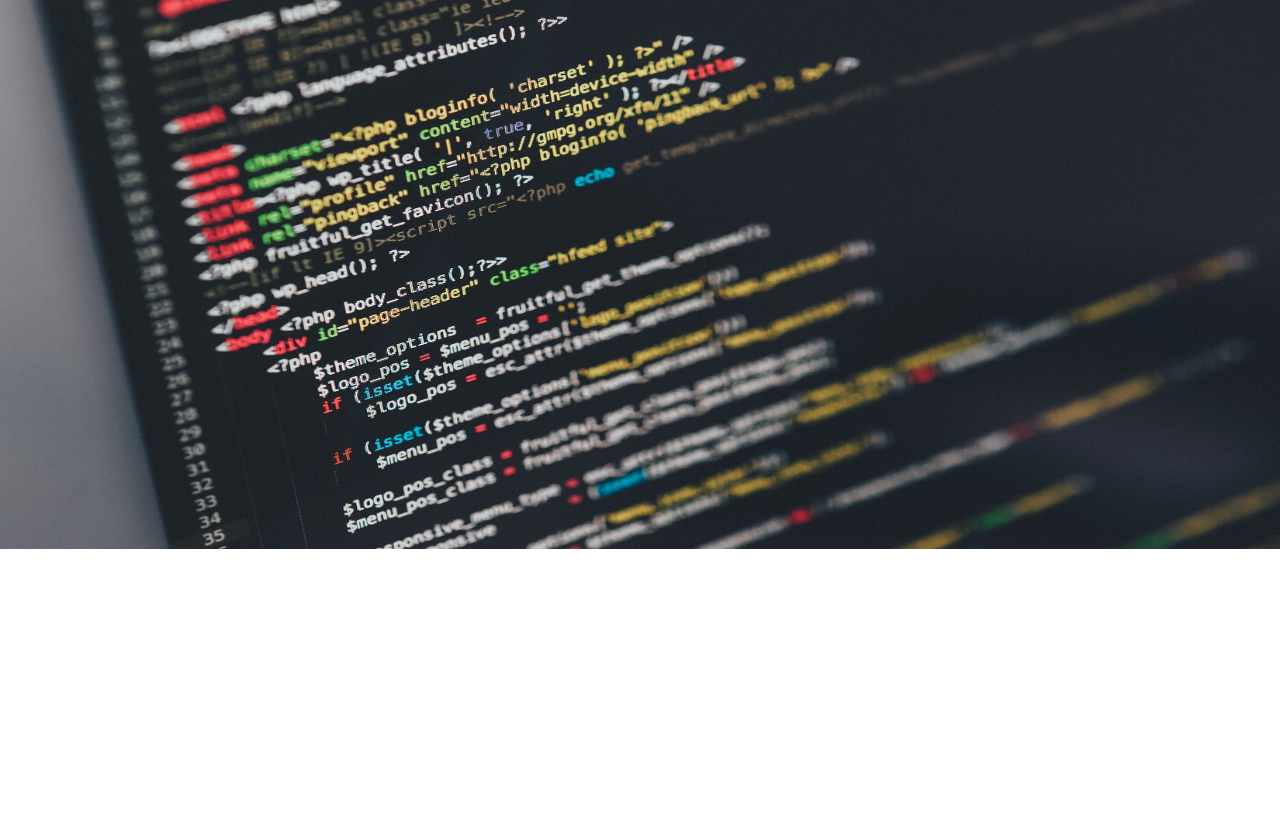
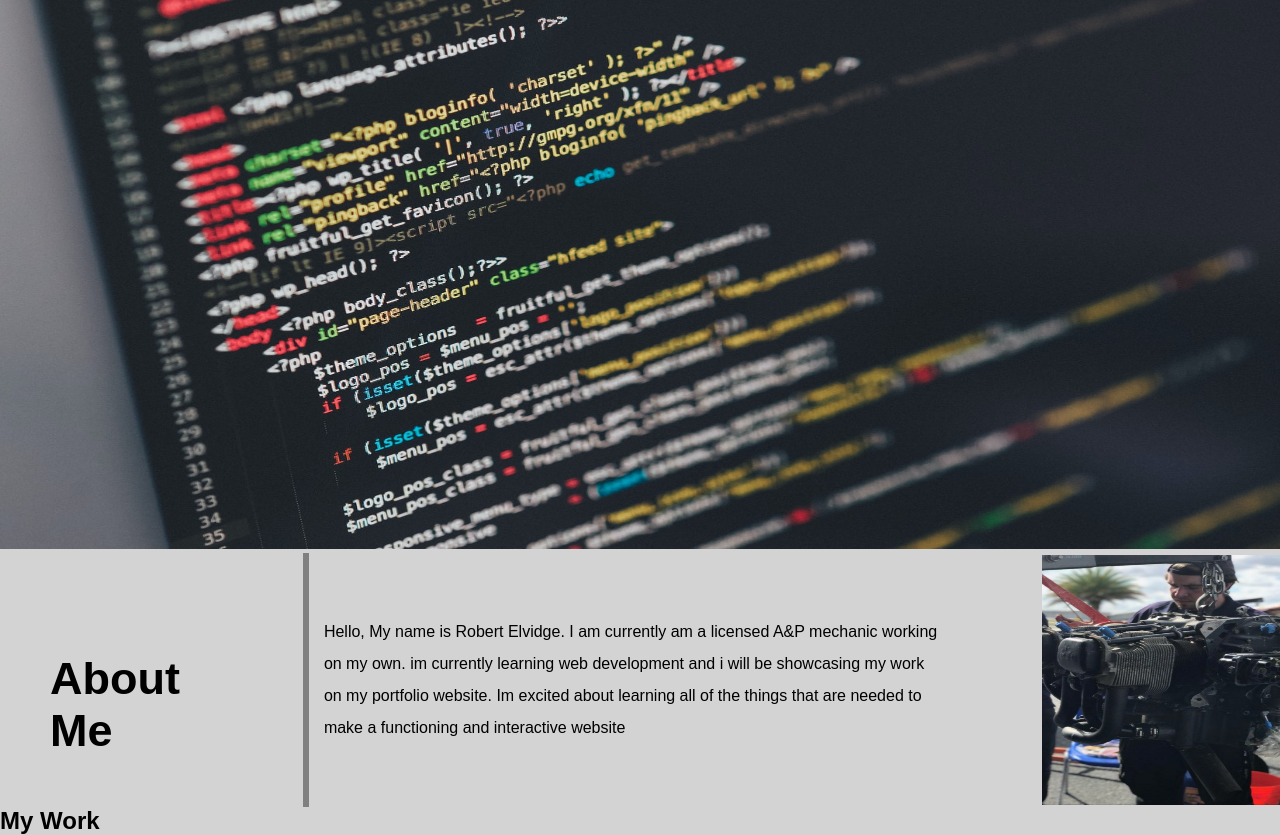
Before and after one commit to RobertElvidge/module-2-portfolio-project, a plain HTML site: page index.html in a window 1280 px wide. Shown: the part 102-937 px from the top of the page. Before the commit the page ends 800 px from the top, so only its background shows below. Drawn offline with Linux system fonts and the light colour scheme.

Commit message:
added about me to html and css

```diff
--- a/assets/css/style.css
+++ b/assets/css/style.css
@@ -6,6 +6,7 @@
 
 body {
     font-family: sans-serif;
+    background-color: lightgray;
 
 }
 
@@ -30,11 +31,41 @@ nav {
 
 nav a {
     margin-left: 25px;
+    color: black;
 }
 
-img {
+#main-img {
     background-image:url(../images/background_photo.jpeg);
     height: 550px; ;
     width: 100%;
     margin-top: -5px;
 }
+
+.about-me {
+    display: flex;
+    align-items: center;
+}
+
+.about-me-header {
+    display: flex;
+    color: black;
+    font-size: 30px;
+    padding: 50px;
+    padding-top: 100px;
+    border-right: 6px solid gray;
+
+}
+
+#about-me-info {
+    display: flex;
+    width: 50%;
+    line-height: 2;
+    margin-right: 100px;
+    padding-left: 15px;
+}
+
+#about-me-img {
+    background-image: url(../images/IMG_2075.jpg);
+    height: 250px;
+    width: 240px;
+}
--- a/index.html
+++ b/index.html
@@ -17,12 +17,26 @@
             <a href="">Resume</a>
           </nav>
     </header>
+    <img src="./assets/images/background_photo.jpeg" alt="misc_background" id="main-img">
 
-    <img src="./assets/images/background_photo.jpeg" alt="misc_background">
+    <section class="about-me">
+        <div class="about-me-header">
+            <h2>About Me</h2>
+        </div>
+        <div id="about-me-info">
+            <p>Hello, My name is Robert Elvidge. I am currently am a licensed A&P mechanic working on my own. im currently learning web development and i will be showcasing my work on my portfolio website. Im excited about learning all of the things that are needed to make a functioning and interactive website</p>
+        </div>
+            <img src="./assets/images/IMG_2075.jpg" alt="mechanic pic" id="about-me-img">
+    </section>
 
-    <main>
+    <section class="my work">
+        <div class="my work heading">
+            <h2>My Work</h2>
+        </div>
+    </section>
 
-    </main>
+
+
 
 
 </body>
```
Also changed, not shown: assets/images/IMG_2075.jpg (added).
